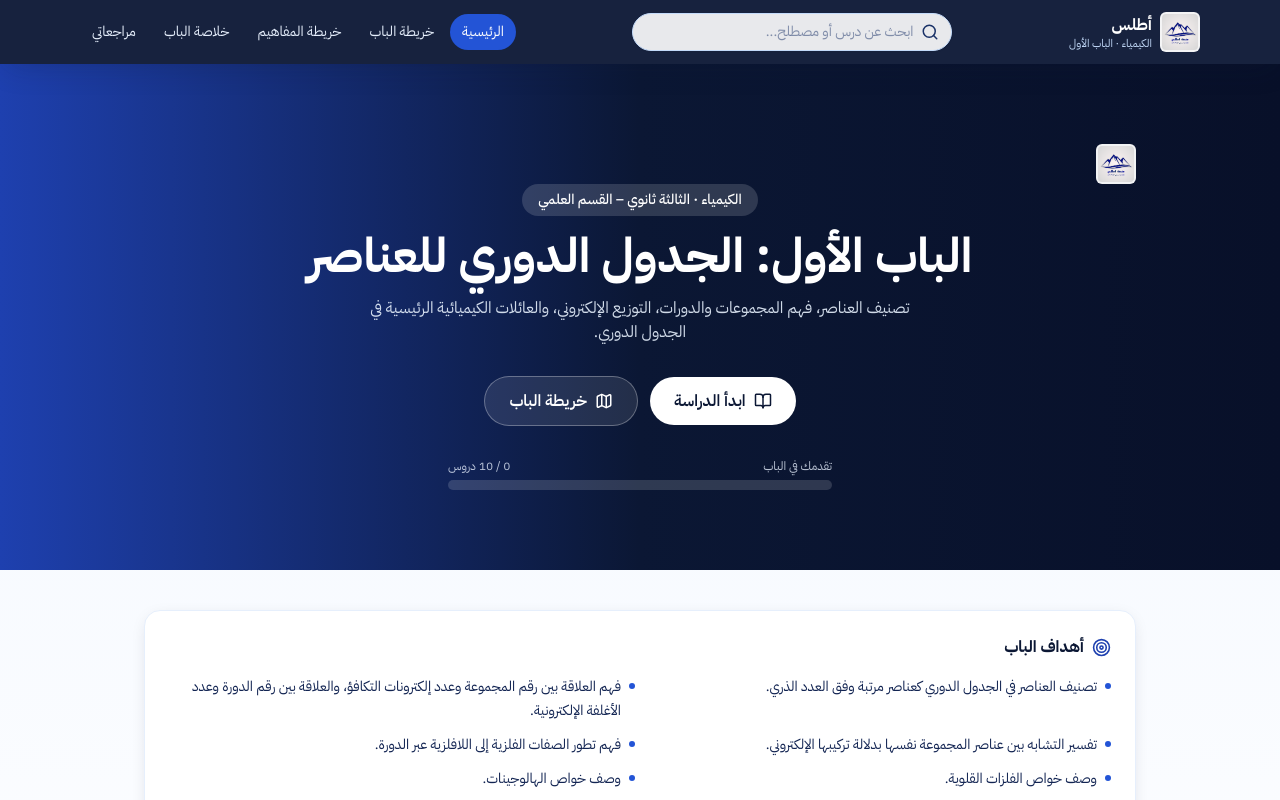
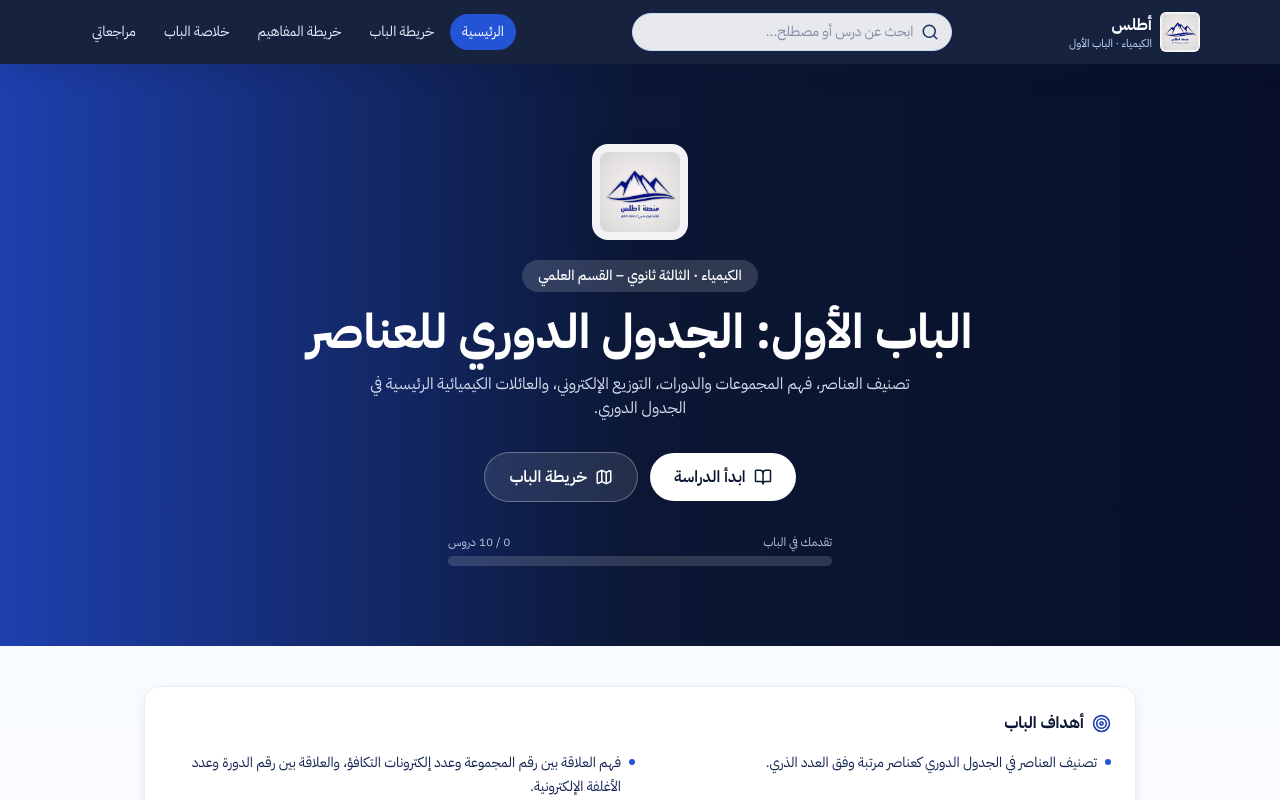
Before and after one commit to TopTeamly/chemistry-chapter-1, a React (Vite) app: page /#/ in a window 1280 px wide. Shown: the top 800 px of the page. Built offline with nearby package versions, Linux system fonts and the light colour scheme.

Commit message:
Update ChapterHero.jsx

```diff
--- a/src/components/ChapterHero.jsx
+++ b/src/components/ChapterHero.jsx
@@ -14,7 +14,7 @@ export default function ChapterHero() {
        <img
   src={`${import.meta.env.BASE_URL}assets/logo/atlas-logo.png`}
   alt="شعار أطلس"
-  className="h-10 w-10 object-contain rounded-md bg-white/95 p-0.5"
+ className="h-20 w-20 sm:h-24 sm:w-24 object-contain mx-auto mb-5 rounded-2xl bg-white/95 p-2 shadow-soft"
 />
         <span className="inline-block text-xs sm:text-sm font-medium bg-white/15 rounded-full px-4 py-1.5 mb-4">
           {chapter.subject} · {chapter.grade}
```
